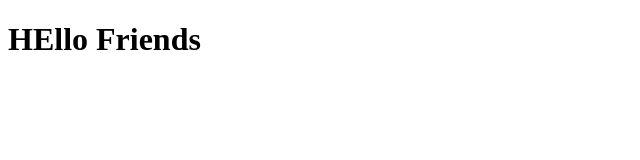
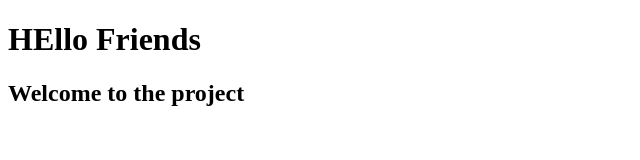
Before and after one commit to Web30-practicing/First_Group, a plain HTML site: page index.html in a window 1280 px wide. Shown: the whole page, without its empty margins (0-640 px from the left). Drawn offline with Linux system fonts and the light colour scheme.

Commit message:
Add files via upload

```diff
--- a/index.html
+++ b/index.html
@@ -7,5 +7,6 @@
 </head>
 <body>
     <h1>HEllo Friends</h1>
+    <h2>Welcome to the project</h2>  <!---just thought i'ld leave a comment for what i added to the code CF-->
 </body>
 </html>
```
